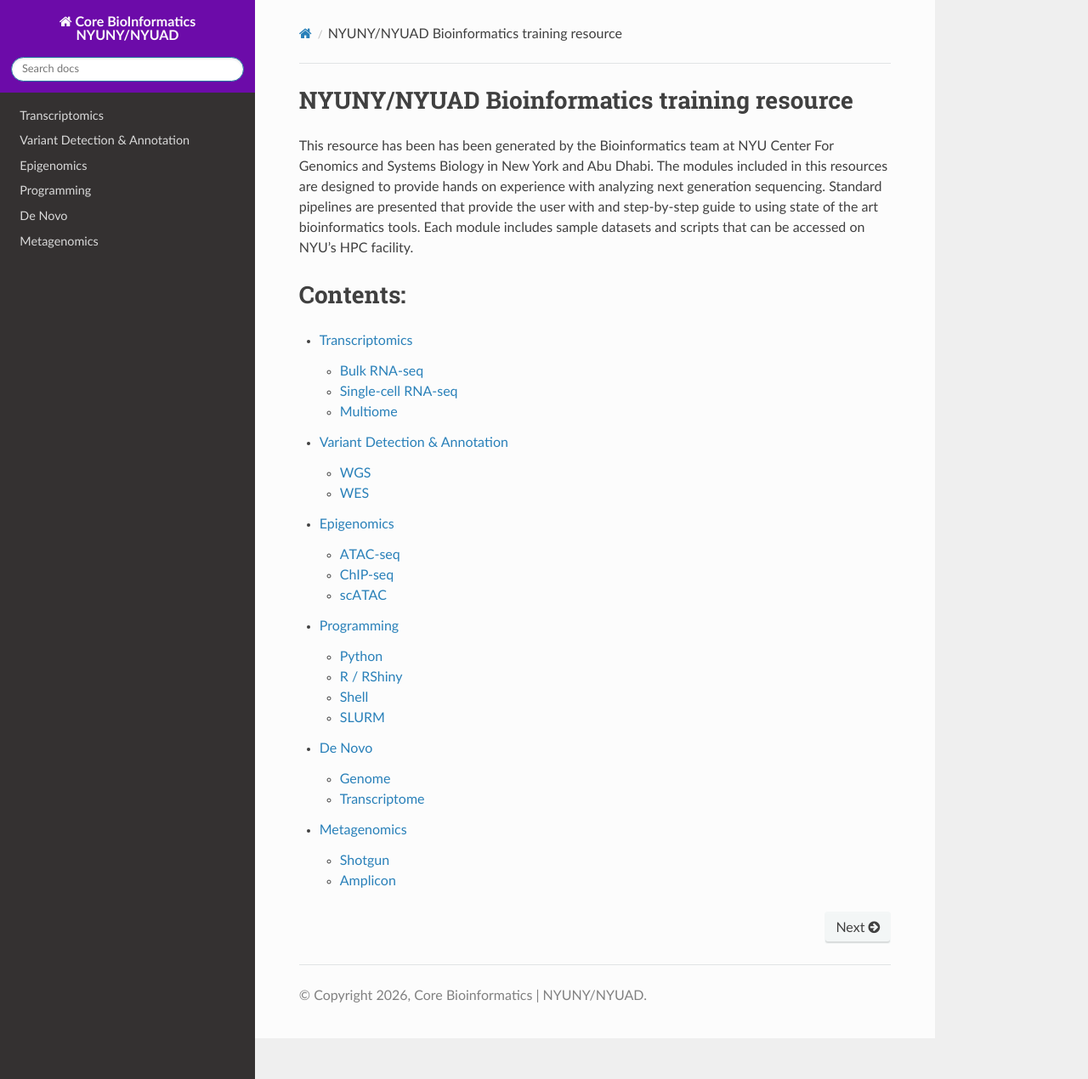
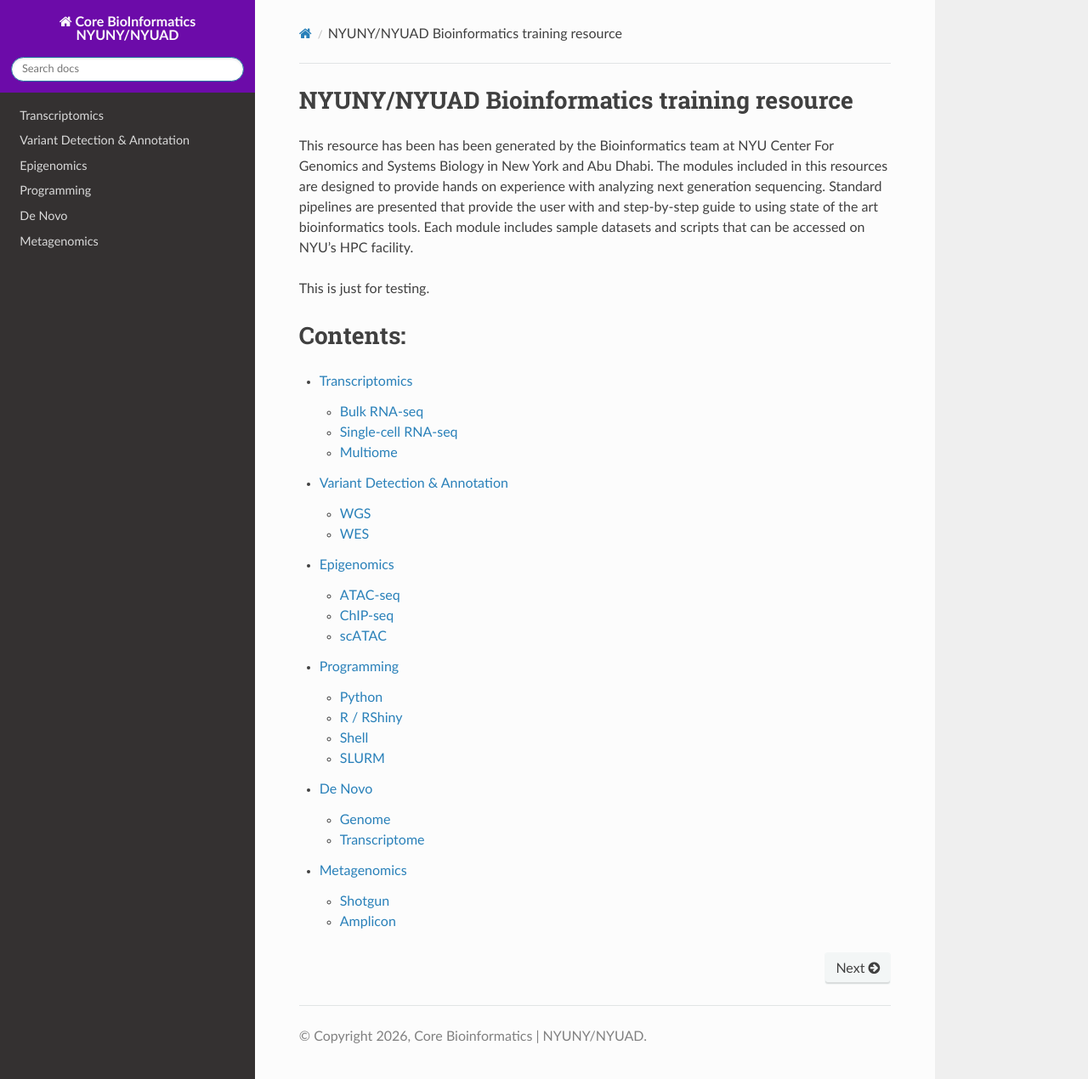
Before and after one commit to learn-gencore/learn-gencore, a Sphinx documentation site: the page built from source/index.rst, in a window 1280 px wide and 1270 px high. Shown: the whole window at 85% size. Built offline with Sphinx 7.4.7 and the Read the Docs theme 3.1.0, drawn with Linux system fonts in a browser that asks for light colours.

Commit message:
Update index.rst

```diff
--- a/source/index.rst
+++ b/source/index.rst
@@ -3,6 +3,8 @@ NYUNY/NYUAD Bioinformatics training resource
 
 This resource has been has been generated by the Bioinformatics team at NYU Center For Genomics and Systems Biology in New York and Abu Dhabi.
 The modules included in this resources are designed to provide hands on experience with analyzing next generation sequencing. Standard pipelines are presented that provide the user with and step-by-step guide to using state of the art bioinformatics tools. Each module includes sample datasets and scripts that can be accessed on NYU’s HPC facility.
+
+This is just for testing.
 
 
 Contents:
```
